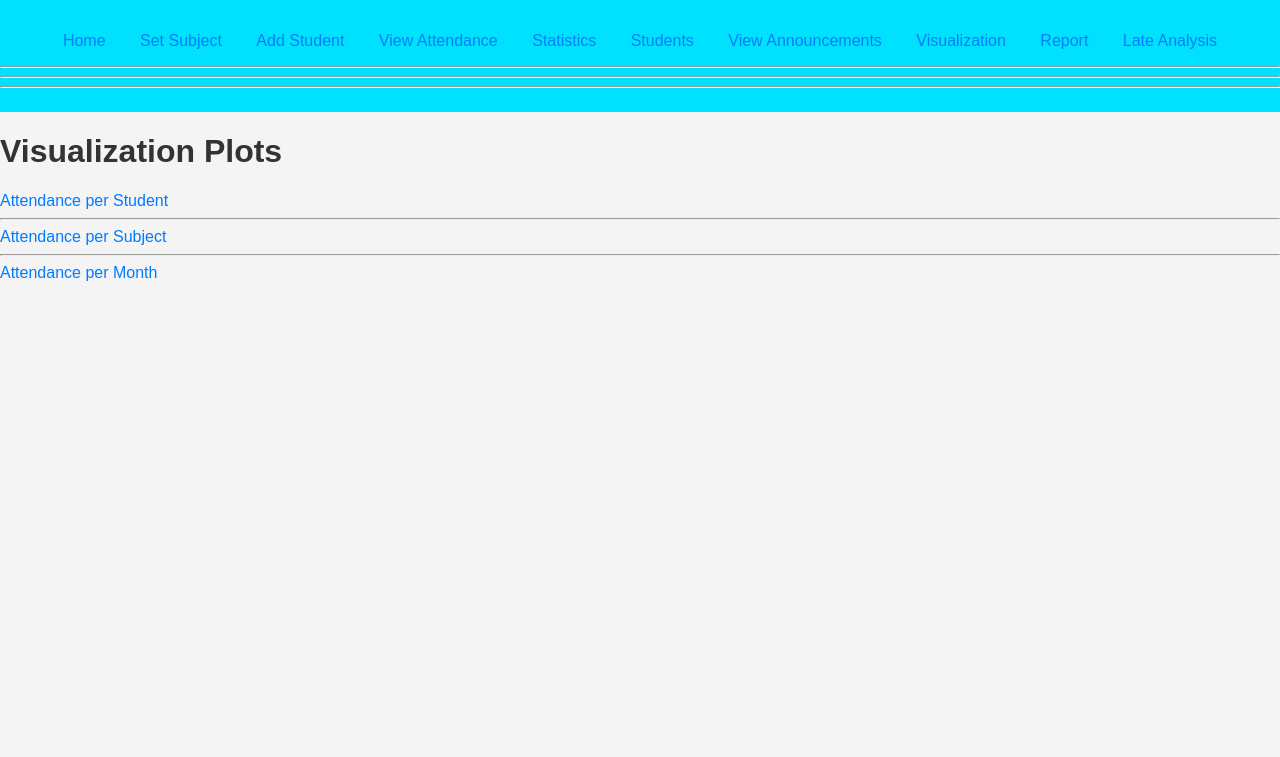
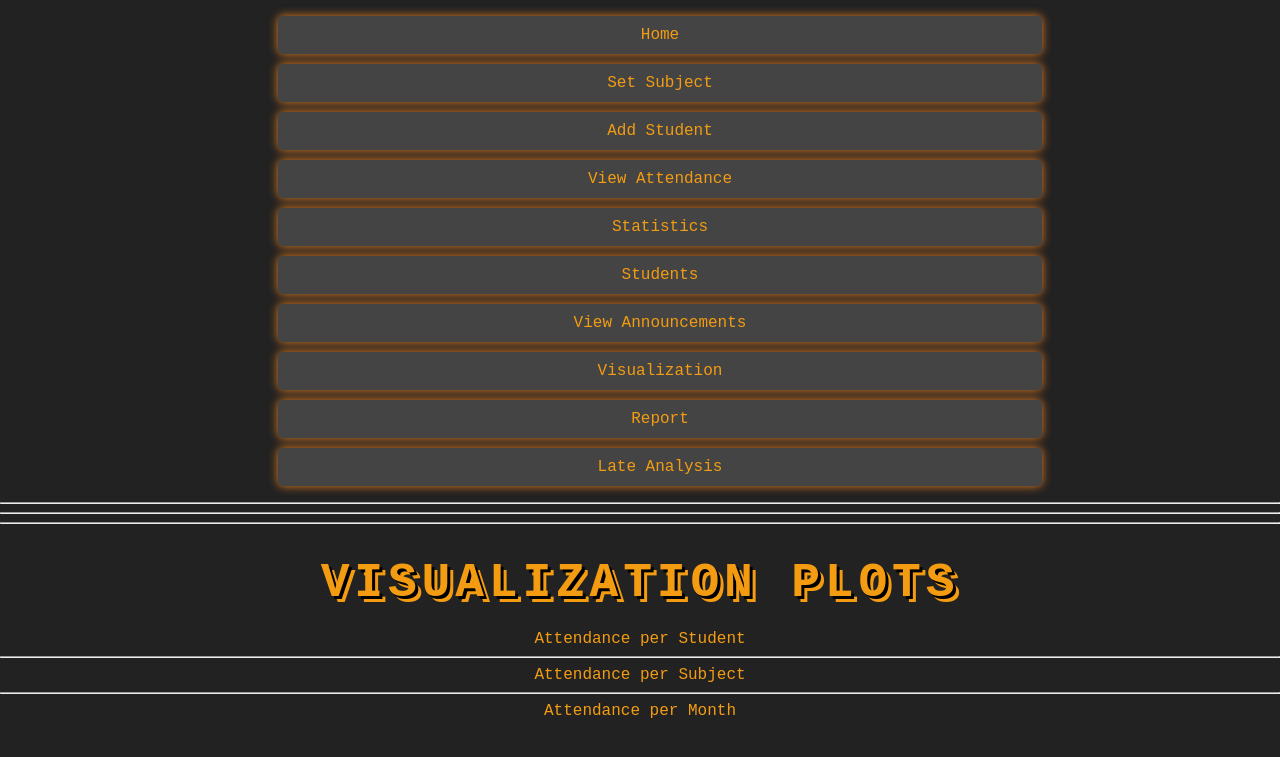
Before and after one commit to AntonioLabinjan/CV-attendance, a Flask app: page /plots in a window 1280 px wide. Shown: the top 757 px of the page. Run offline with Flask 3, Linux system fonts and the light colour scheme; the visitor is signed in with stand-in values (Sample User, id 1).

Commit message:
Update styles.css
novi csss

```diff
--- a/static/css/styles.css
+++ b/static/css/styles.css
@@ -1,148 +1,103 @@
-/* styles.css */
-
+/* General Body Styling */
 body {
-    font-family: Arial, sans-serif;
+    font-family: 'Courier New', Courier, monospace;
+    background-color: #222; /* Darker background */
+    color: #e0e0e0; /* Lighter text */
     margin: 0;
     padding: 0;
-    background-color: #f4f4f4;
+    text-align: center;
 }
 
-h1, h2, h3 {
-    color: #333;
+/* Header */
+h1 {
+    font-size: 3em;
+    color: #f39c12; /* Gold accent */
+    text-transform: uppercase;
+    letter-spacing: 0.1em;
+    margin-bottom: 20px;
+    text-shadow: 3px 3px 0 #000, 6px 6px 0 #f39c12;
 }
 
+/* Forms */
+form {
+    background-color: #333; /* Darker form background */
+    padding: 20px;
+    margin: 0 auto;
+    width: 300px;
+    border-radius: 10px;
+    box-shadow: 0px 0px 20px #f39c12; /* Gold shadow */
+}
+
+input[type="text"],
+input[type="email"],
+input[type="password"] {
+    width: calc(100% - 22px);
+    padding: 10px;
+    margin: 10px 0;
+    border: none;
+    border-bottom: 3px solid #f39c12; /* Gold accent */
+    background-color: #222;
+    color: #e0e0e0;
+    font-size: 1em;
+}
+
+input[type="text"]:focus,
+input[type="email"]:focus,
+input[type="password"]:focus {
+    border-bottom: 3px solid #e67e22; /* Orange accent */
+    outline: none;
+}
+
+/* Buttons */
+button[type="submit"] {
+    background-color: #f39c12; /* Gold button */
+    color: #222; /* Dark text */
+    padding: 10px 20px;
+    font-size: 1.2em;
+    border: none;
+    border-radius: 5px;
+    cursor: pointer;
+    transition: background-color 0.3s ease;
+}
+
+button[type="submit"]:hover {
+    background-color: #e67e22; /* Darker orange */
+}
+
+/* Links */
 a {
-    color: #007bff;
+    color: #f39c12; /* Gold links */
     text-decoration: none;
+    transition: color 0.3s ease;
 }
 
 a:hover {
-    text-decoration: underline;
+    color: #e67e22; /* Darker orange */
+    text-shadow: 0px 0px 5px #f39c12;
 }
 
-header {
-    background-color: #00e1ff;
-    color: #fff;
-    padding: 1em 0;
-    text-align: center;
+/* Flash Messages */
+ul li {
+    list-style-type: none;
+    padding: 10px;
+    background-color: #444; /* Dark background for messages */
+    color: #f39c12; /* Gold text */
+    border-radius: 5px;
+    margin: 10px auto;
+    width: 60%;
+    box-shadow: 0px 0px 10px #e67e22; /* Orange shadow */
+    animation: flashAnimation 1s ease-in-out;
 }
 
-nav ul {
-    list-style: none;
-    padding: 0;
+@keyframes flashAnimation {
+    0% { transform: scale(1); }
+    50% { transform: scale(1.05); }
+    100% { transform: scale(1); }
 }
 
-nav ul li {
-    display: inline;
-    margin: 0 15px;
+/* Footer */
+footer {
+    margin-top: 20px;
+    font-size: 0.9em;
+    color: #f39c12; /* Gold footer text */
 }
-
-.container {
-    width: 80%;
-    max-width: 1200px;
-    margin: 0 auto;
-    padding: 20px;
-    background: #fff;
-    box-shadow: 0 0 10px rgba(0, 0, 0, 0.1);
-}
-
-form {
-    background: #fff;
-    padding: 20px;
-    border-radius: 5px;
-    box-shadow: 0 0 10px rgba(0, 0, 0, 0.1);
-}
-
-form input[type="text"],
-form input[type="file"],
-form button {
-    display: block;
-    width: 100%;
-    margin: 10px 0;
-    padding: 10px;
-    font-size: 16px;
-}
-
-form button {
-    background-color: #007bff;
-    color: #fff;
-    border: none;
-    cursor: pointer;
-}
-
-form button:hover {
-    background-color: #0056b3;
-}
-
-.table-container {
-    margin-top: 20px;
-}
-
-table {
-    width: 100%;
-    border-collapse: collapse;
-    margin: 20px 0;
-}
-
-table, th, td {
-    border: 1px solid #ddd;
-}
-
-th, td {
-    padding: 12px;
-    text-align: left;
-}
-
-th {
-    background-color: #007bff;
-    color: white;
-}
-
-tr:nth-child(even) {
-    background-color: #f2f2f2;
-}
-
-tr:hover {
-    background-color: #ddd;
-}
-
-footer {
-    background-color: #333;
-    color: #fff;
-    text-align: center;
-    padding: 1em 0;
-    position: fixed;
-    width: 100%;
-    bottom: 0;
-}
-
-.btn {
-    display: inline-block;
-    padding: 10px 20px;
-    margin: 10px;
-    background-color: #007bff;
-    color: #fff;
-    text-align: center;
-    text-decoration: none;
-    border-radius: 5px;
-    font-size: 16px;
-    transition: background-color 0.3s;
-}
-
-.btn:hover {
-    background-color: #0056b3;
-}
-
-
-.btn-delete {
-    background-color: #dc3545;
-    border: none;
-    cursor: pointer;
-    padding: 5px 10px;
-    font-size: 14px;
-    border-radius: 3px;
-}
-
-.btn-delete:hover {
-    background-color: #c82333;
-}
```
